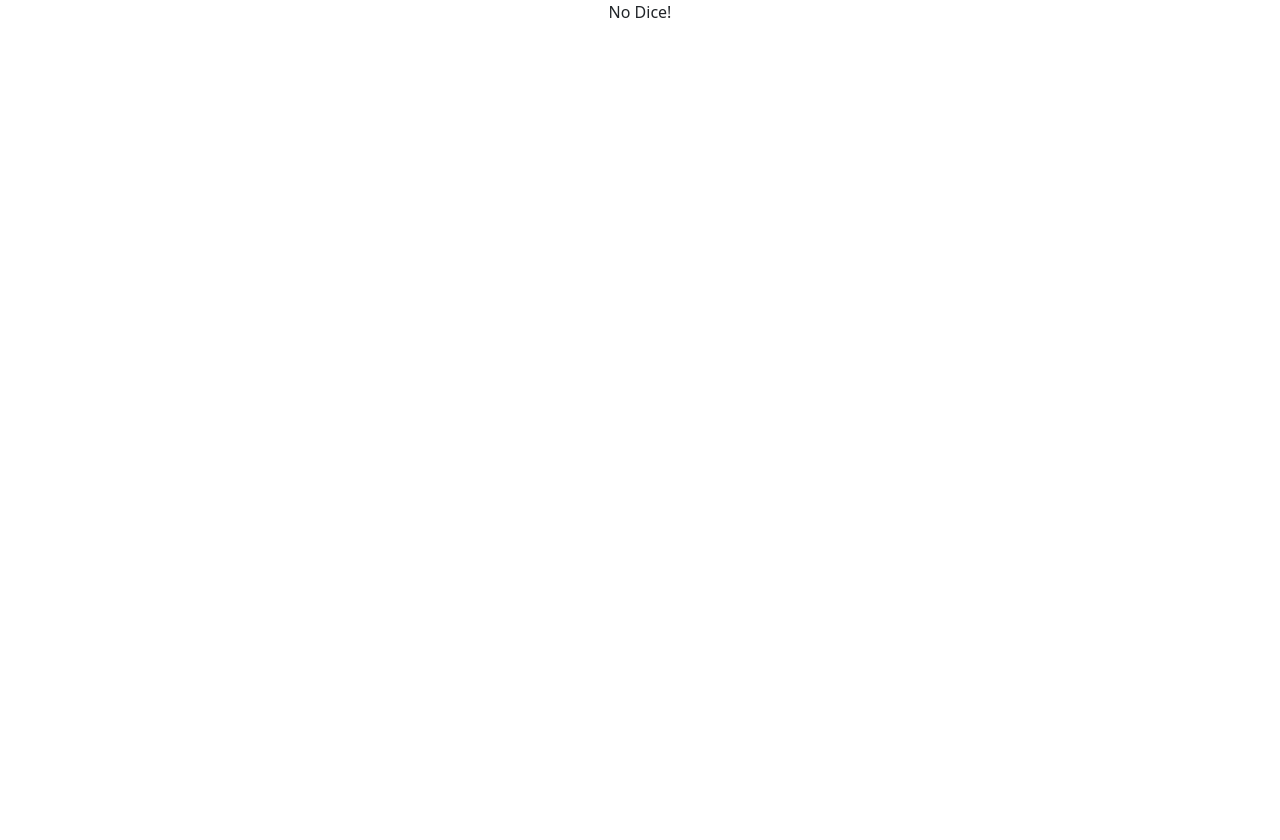
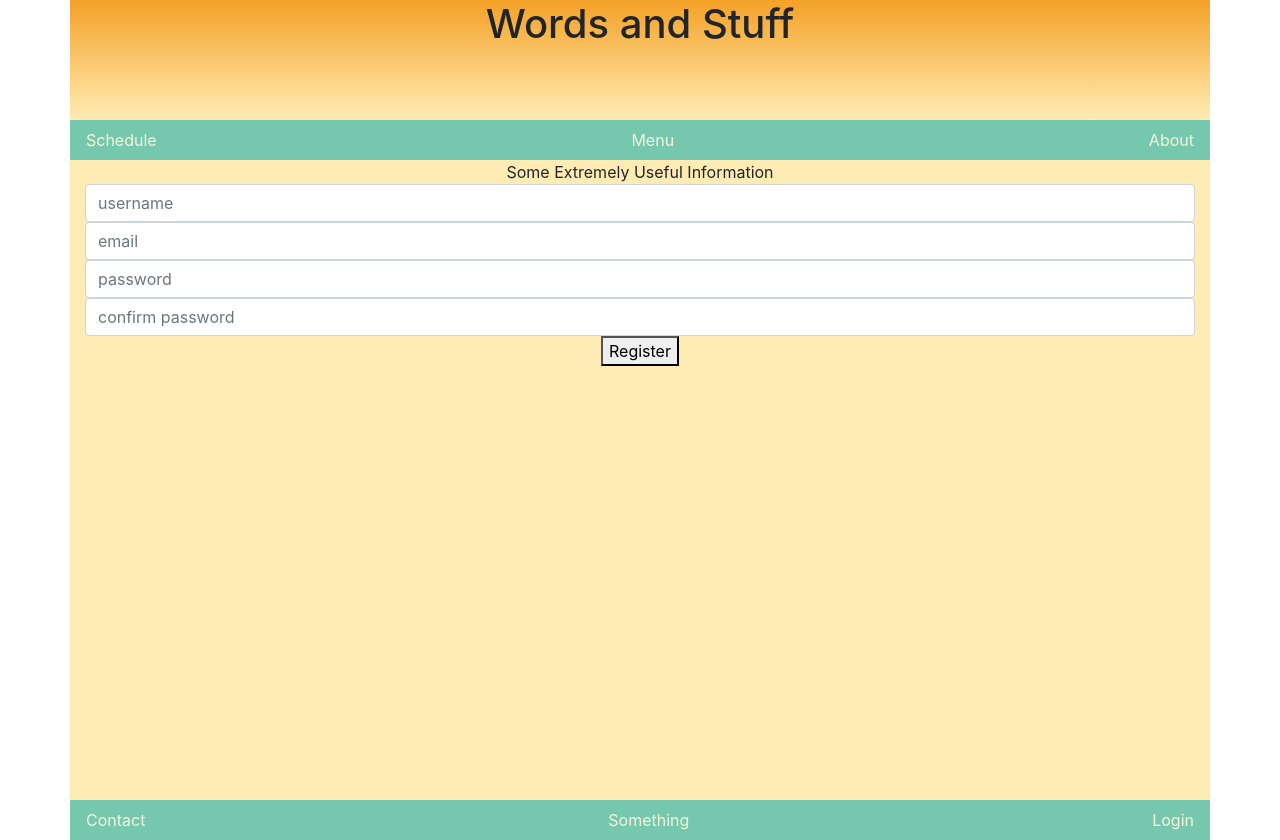
Before and after one commit to robotlions/ftsk, a React (Create React App) app in the folder frontend/static/: page / in a window 1280 px wide. Before the commit the page ends 800 px from the top, so only its background shows below. Built offline with nearby package versions, Linux system fonts and the light colour scheme.

Commit message:
adds register.js component

```diff
--- a/frontend/static/package.json
+++ b/frontend/static/package.json
@@ -7,7 +7,10 @@
     "@testing-library/jest-dom": "^5.12.0",
     "@testing-library/react": "^11.2.6",
     "@testing-library/user-event": "^12.8.3",
+    "bootstrap": "^4.6.0",
+    "js-cookie": "^2.2.1",
     "react": "^17.0.2",
+    "react-bootstrap": "^1.5.2",
     "react-dom": "^17.0.2",
     "react-scripts": "4.0.3",
     "web-vitals": "^1.1.1"
--- a/frontend/static/src/App.css
+++ b/frontend/static/src/App.css
@@ -2,37 +2,31 @@
   text-align: center;
 }
 
-.App-logo {
-  height: 40vmin;
-  pointer-events: none;
+.bottomNav{
+  margin-bottom: 0;
+}
+.container{
+  text-align: center;
+  min-height: 100vh;
+  background-color: beige;
 }
 
-@media (prefers-reduced-motion: no-preference) {
-  .App-logo {
-    animation: App-logo-spin infinite 20s linear;
-  }
+.frontSplash{
+  min-height: 80vh;
+  background-color: #FFECB4;
 }
 
-.App-header {
-  background-color: #282c34;
-  min-height: 100vh;
-  display: flex;
-  flex-direction: column;
-  align-items: center;
-  justify-content: center;
-  font-size: calc(10px + 2vmin);
-  color: white;
+.navRow{
+  color: beige;
+  background-color: #75C8AE;
 }
 
-.App-link {
-  color: #61dafb;
+.titleRow{
+  background-image: linear-gradient(#F4A127, #FFECB4);
+  min-height: 15vh;
+  text-align: center;
 }
 
-@keyframes App-logo-spin {
-  from {
-    transform: rotate(0deg);
-  }
-  to {
-    transform: rotate(360deg);
-  }
+h1{
+  margin: 0 auto;
 }
--- a/frontend/static/src/App.js
+++ b/frontend/static/src/App.js
@@ -1,6 +1,7 @@
 import React, {Component} from 'react';
 import 'bootstrap/dist/css/bootstrap.min.css';
 import './App.css';
+import Register from './Components/Register'
 
 class App extends Component {
 
@@ -9,9 +10,22 @@ render(){
   return(
 <div className="App">
   <div className="container">
-    No Dice!
+    <div className="row titleRow sticky-top">
+      <h1>Words and Stuff</h1></div>
+      <div className="navbar navRow row sticky-top">
+      <span>Schedule</span><span>Menu</span><span>About</span>
+      </div>
+      <div className="row">
+        <div className="col-12 frontSplash">
+        Some Extremely Useful Information
+        <Register />
+        </div>
+      </div>
+    <div className="row navbar navRow bottomNav">
+    <span>Contact</span><span>Something</span><span>Login</span>
+    </div>
+    </div>
   </div>
-</div>
   )
 }
 }
--- /dev/null
+++ b/frontend/static/src/Components/Register.js
@@ -0,0 +1,74 @@
+import React, {Component} from 'react'
+import Cookies from 'js-cookie'
+import '../App.css';
+
+class Register extends Component {
+  constructor (props){
+        super(props);
+        this.state = {
+          isLoggedIn: !!Cookies.get('Authorization'),
+          username: "",
+          email: "",
+          password: "",
+          password1: "",
+          password2: "",
+          data: [],
+        }
+    this.handleInput = this.handleInput.bind(this);
+    this.reset = this.reset.bind(this);
+      }
+
+      handleInput(event){
+        this.setState({[event.target.name]: event.target.value});
+      }
+
+      async handleRegistration(e, obj){
+        e.preventDefault();
+
+            const options = {
+              method: 'POST',
+              headers: {
+                'Content-Type': 'application/json',
+                'X-CSRFToken': Cookies.get('csrftoken'),
+              },
+              body: JSON.stringify(obj),
+            };
+            const handleError = (err) => console.warn(err);
+            const response = await fetch('/rest-auth/registration/', options);
+            const data = await response.json().catch(handleError);
+
+            if(data.key) {
+              Cookies.set('Authorization', `Token ${data.key}`);
+              alert(`User ${this.state.username} created!`)
+            }
+            else{
+                alert('Hmm. Something went wrong. Please try again')
+            }
+            this.setState({username: "", email: "", password1: "", password2: ""})
+          }
+
+      reset(){
+        this.setState({usernamelog: ""})
+        this.setState({passlog: ""})
+        this.setState({username: ""})
+        this.setState({password: ""})
+        window.location.reload();
+      }
+      render(){
+
+    const registerForm = <form onSubmit={(e) => this.handleRegistration(e, this.state)}>
+      <input className="input-group form-control" type="text" placeholder="username" name="username" value={this.state.username} onChange={this.handleInput}/>
+      <input className="input-group form-control" type="email" placeholder="email" name="email" value={this.state.email} onChange={this.handleInput}/>
+      <input className="input-group form-control" type="password" placeholder="password" name="password1" value={this.state.password1} onChange={this.handleInput}/>
+      <input className="input-group form-control" type="password" placeholder="confirm password" name="password2" value={this.state.password2} onChange={this.handleInput}/>
+      <p><button className="logButton" type="submit">Register</button></p>
+      </form>
+
+      return(
+        <div>{registerForm}</div>
+
+      );
+      }
+    }
+
+export default Register
```
Also changed, not shown: 2 other files (tests, documents, lock files or other folders).
